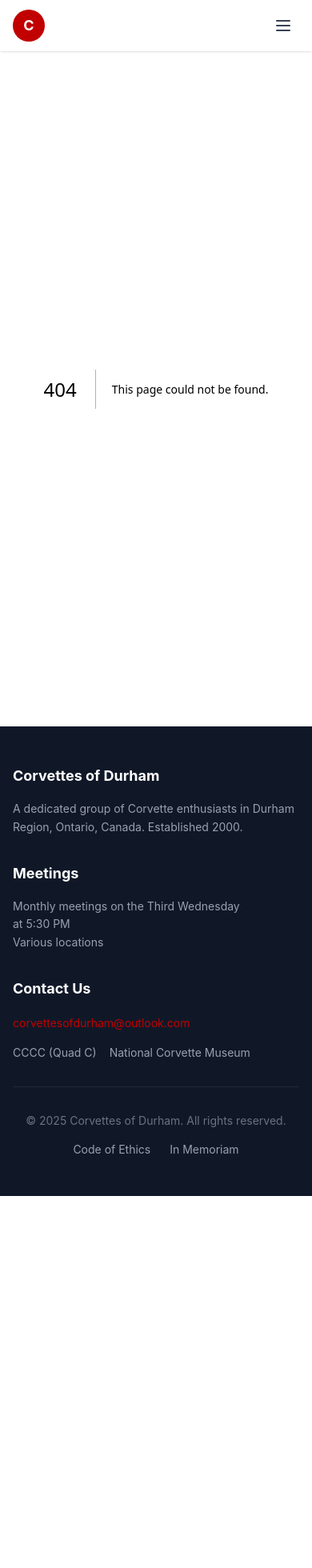
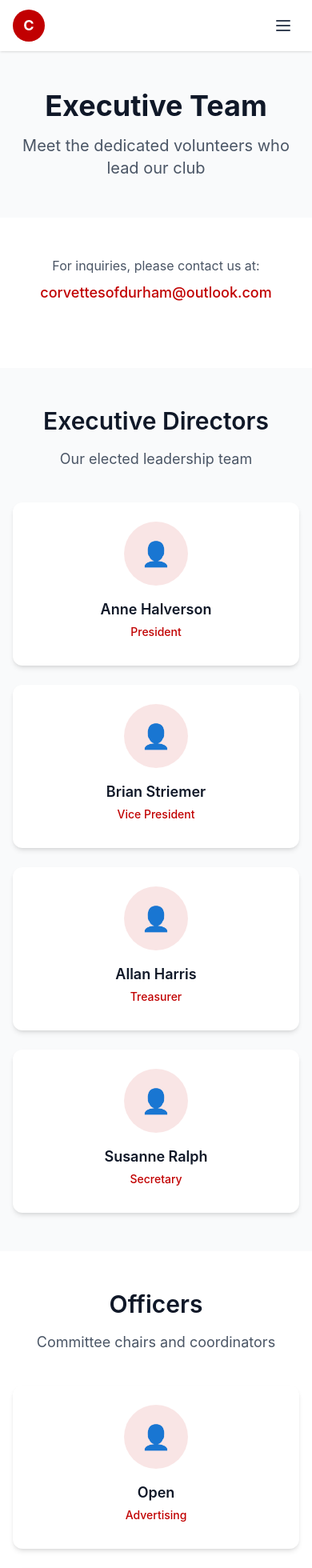
Before and after one commit to antonshakhlovich/corvettes-of-durham, a Next.js app: page /executive in a window 390 px wide. Before the commit this address had no page. Shown: the top 1960 px of the page at 80% size. Before the commit the page ends 1495 px from the top, so only its background shows below. Built offline with nearby package versions, Linux system fonts and the light colour scheme.

Commit message:
T3.2: Implement Executive Page
- Display Executive Directors (President, VP, Treasurer, Secretary)
- Display Officers with their roles
- Contact email prominently displayed
- Responsive grid layout
- All names match site-content.json

```diff
--- /dev/null
+++ b/src/app/executive/page.tsx
@@ -0,0 +1,73 @@
+import type { Metadata } from 'next';
+import { PageHeader, Section, PersonCard } from '@/components/ui';
+import { getExecutive, getClubInfo } from '@/lib/content';
+
+export const metadata: Metadata = {
+  title: 'Executive Team',
+  description: 'Meet the Executive Directors and Officers of Corvettes of Durham.',
+};
+
+export default function ExecutivePage() {
+  const executive = getExecutive();
+  const club = getClubInfo();
+
+  return (
+    <>
+      <PageHeader
+        title="Executive Team"
+        subtitle="Meet the dedicated volunteers who lead our club"
+      />
+
+      {/* Contact Info */}
+      <Section background="white">
+        <div className="text-center mb-8">
+          <p className="text-gray-600 mb-2">
+            For inquiries, please contact us at:
+          </p>
+          <a
+            href={`mailto:${club.email}`}
+            className="text-corvette-red hover:underline text-lg font-medium"
+          >
+            {club.email}
+          </a>
+        </div>
+      </Section>
+
+      {/* Executive Directors */}
+      <Section
+        title="Executive Directors"
+        subtitle="Our elected leadership team"
+        background="gray"
+      >
+        <div className="grid sm:grid-cols-2 lg:grid-cols-4 gap-6">
+          {executive.directors.map((person) => (
+            <PersonCard
+              key={person.role}
+              name={person.name}
+              role={person.role}
+              variant="executive"
+            />
+          ))}
+        </div>
+      </Section>
+
+      {/* Officers */}
+      <Section
+        title="Officers"
+        subtitle="Committee chairs and coordinators"
+        background="white"
+      >
+        <div className="grid sm:grid-cols-2 lg:grid-cols-3 gap-6">
+          {executive.officers.map((person) => (
+            <PersonCard
+              key={person.role}
+              name={person.name}
+              role={person.role}
+              variant="executive"
+            />
+          ))}
+        </div>
+      </Section>
+    </>
+  );
+}
```
